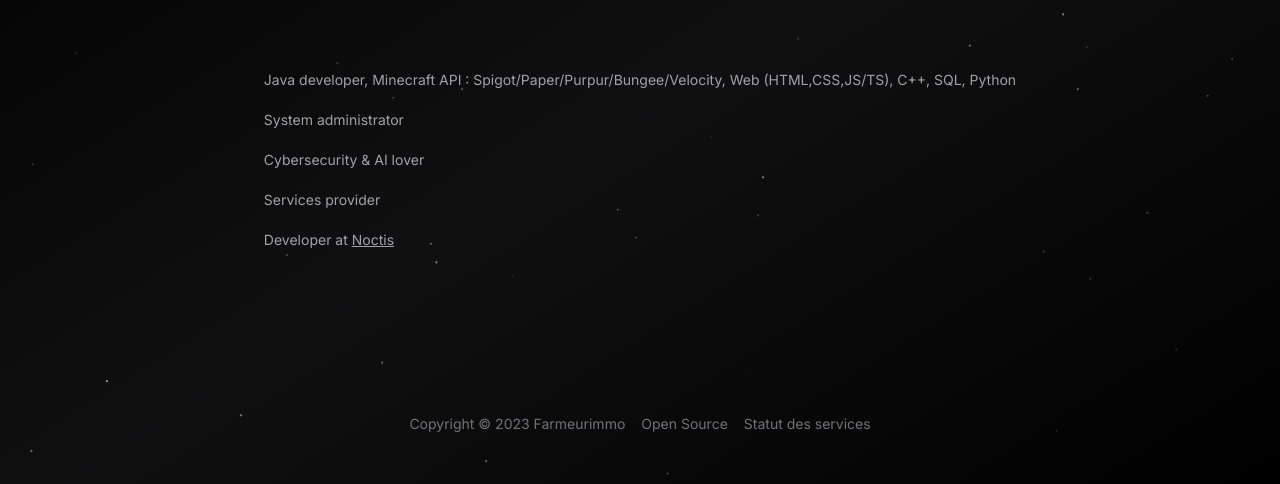
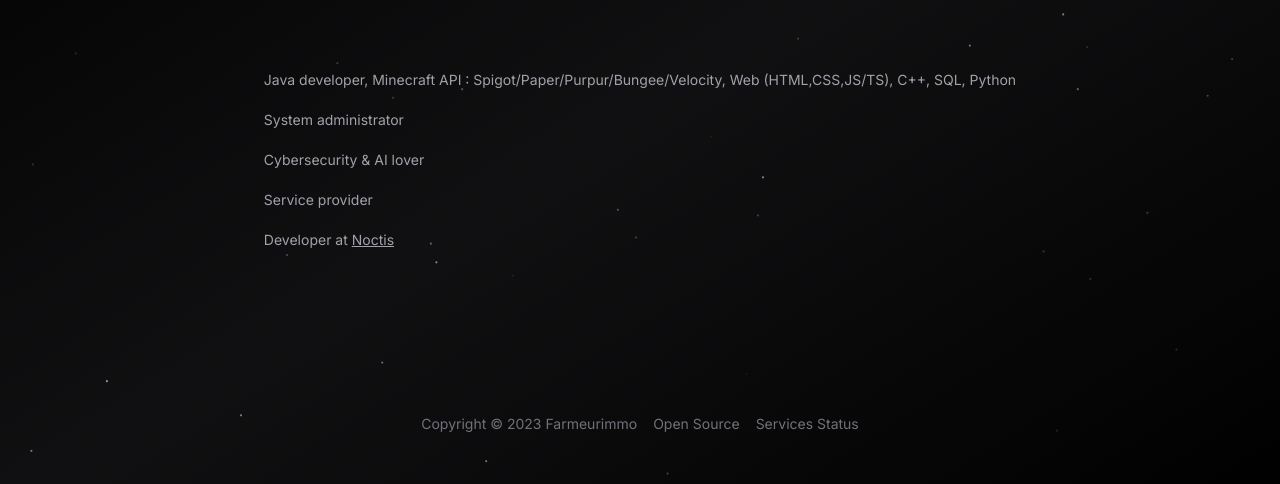
Before and after one commit to Farmeurimmo/old-portfolio, a Next.js app: page / in a window 1280 px wide. Shown: the part 290-774 px from the top of the page. Built offline with nearby package versions, Linux system fonts and the light colour scheme; what tailwindcss-debug-screens would draw is missing.

Commit message:
Fixed some trads

```diff
--- a/app/components/footer.tsx
+++ b/app/components/footer.tsx
@@ -26,7 +26,7 @@ export default function Footer() {
                 href="https://status.farmeurimmo.fr"
                 className="text-sm duration-500 text-zinc-500 hover:text-zinc-300"
             >
-                Statut des services
+                Services Status
             </Link>
         </footer>
     );
--- a/app/i18n.js
+++ b/app/i18n.js
@@ -24,8 +24,6 @@ i18n
                     desc_am_ai: 'Amateur de cybersécurité & d\'IA',
                     desc_provider: 'Prestataire de services',
                     devat_noctis: 'Développeur chez ',
-                    footer_open_source: 'Open source',
-                    footer_services_status: 'Statut des services',
                     dev_title: 'Développeur - Farmeurimmo',
                     dev_langs: 'Langages',
                     dev_level_1: 'Débutant',
@@ -121,10 +119,8 @@ i18n
                     desc_dev: 'Java developer, Minecraft API : Spigot/Paper/Purpur/Bungee/Velocity, Web (HTML,CSS,JS/TS), C++, SQL, Python',
                     desc_as: 'System administrator',
                     desc_am_ai: 'Cybersecurity & AI lover',
-                    desc_provider: 'Services provider',
+                    desc_provider: 'Service provider',
                     devat_noctis: 'Developer at ',
-                    footer_open_source: 'Open source',
-                    footer_services_status: 'Services status',
                     dev_title: 'Developer - Farmeurimmo',
                     dev_langs: 'Languages',
                     dev_level_1: 'Beginner',
@@ -175,7 +171,7 @@ i18n
                     as_skills_tunnels: 'Set up cloudflare tunnels to secure/restrain access to a service',
 
                     provider_title: 'Provider - Farmeurimmo',
-                    provider_h1: 'Services provider',
+                    provider_h1: 'Service provider',
                     provider_button: 'See this service',
                     provider_button_contact: 'Contact me for this service',
                     provider_not_available: 'Not available at the moment',
```
